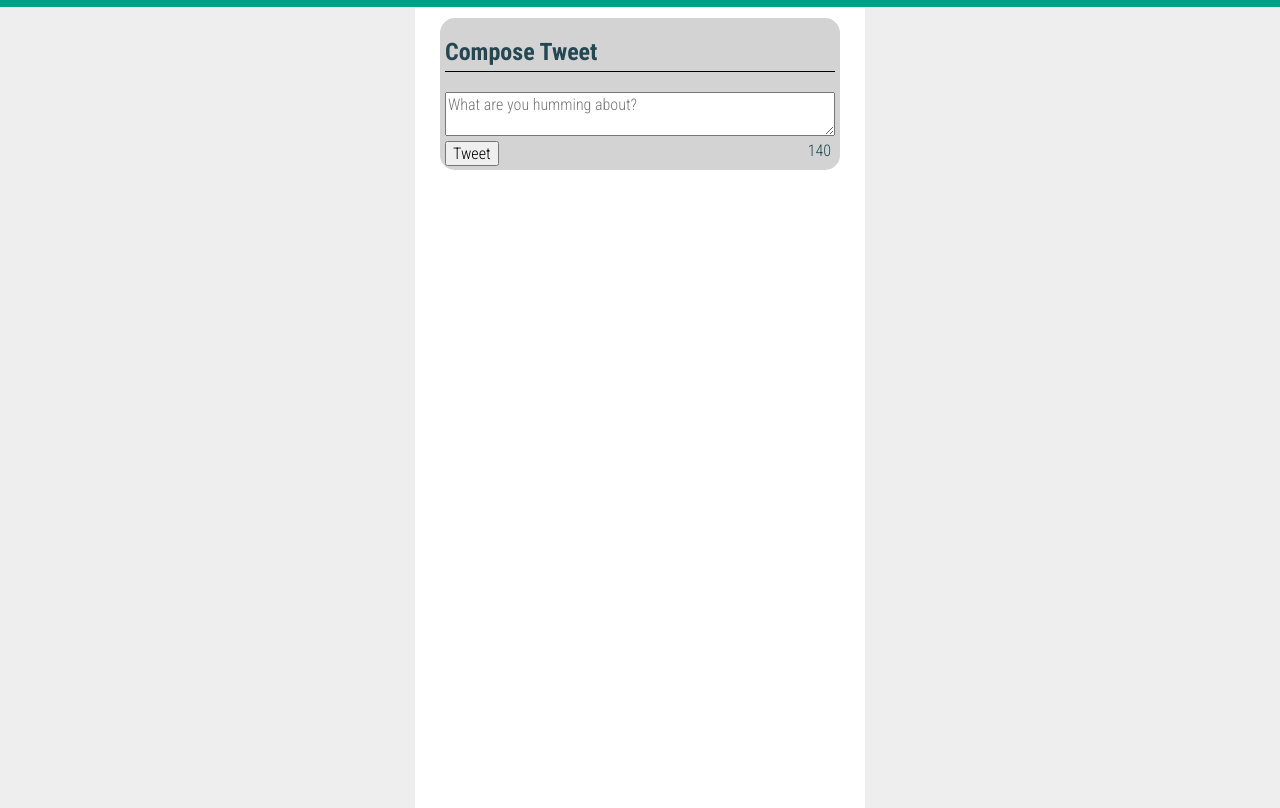
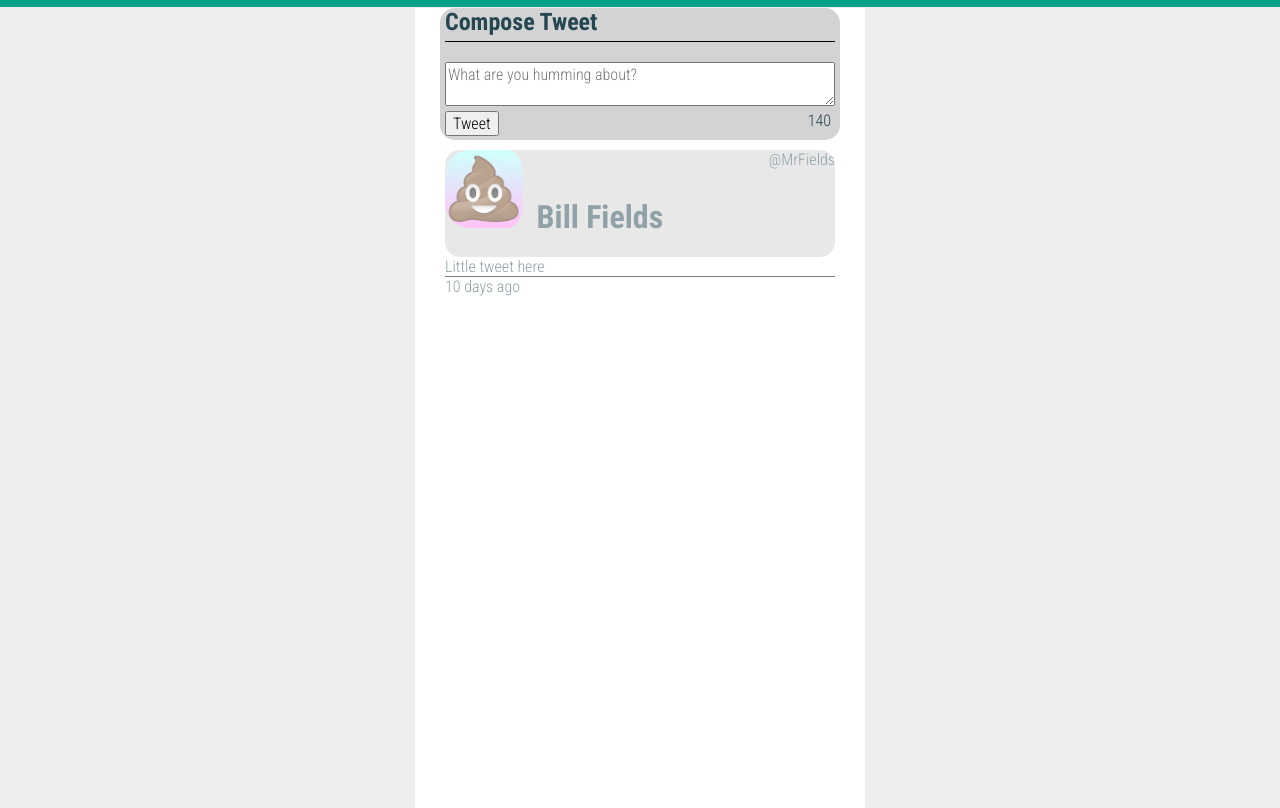
Before and after one commit to nohkes/tweeter, a website: page public/index.html in a window 1280 px wide. Shown: the part 102-910 px from the top of the page. Drawn offline with Linux system fonts and the light colour scheme.

Commit message:
created the posted tweets with css

```diff
--- a/public/index.html
+++ b/public/index.html
@@ -48,6 +48,21 @@
   </form>
 </section>
 
+<section class="next-tweet">
+<article class="tweet">
+<header>
+  <img class="avatar" src="images/doodoo.jpg">
+  <h1 class="name">Bill Fields</h1>
+
+  <span class="handle">@MrFields</span>
+
+</header>
+
+<span>Little tweet here</span>
+<footer class="age">10 days ago</footer>
+</article>
+</section>
+
     </main>
 
   </body>
--- a/public/scripts/app.js
+++ b/public/scripts/app.js
@@ -3,3 +3,6 @@
  * jQuery is already loaded
  * Reminder: Use (and do all your DOM work in) jQuery's document ready function
  */
+function createTweetElement(tweetData) {
+
+}
--- a/public/styles/layout.css
+++ b/public/styles/layout.css
@@ -31,11 +31,13 @@ main {
 	width : 450px; /* 80% */
 	margin : 180px auto;
 	background-color: white;
-	display: flex;
-	margin-top: 110px;
+/*	display: flex;
+*/	margin-top: 110px;
 	height: 100%;
 }
-
+.container .next-tweet:hover{
+opacity: 1;
+}
 .new-tweet {
 	background-color: lightgrey;
 	border-radius: 15px;
@@ -44,6 +46,7 @@ main {
 	padding-right: 5px;
     padding-left: 5px;
     margin-top: 10px;
+
 }
 h2 {
 	border-bottom: 1px solid black;
@@ -55,7 +58,7 @@ h2 {
 	margin-right: 4px;
 }
 textarea {
-	display: block;;
+	display: block;
 	width: 100%;
 	margin-bottom: 5px;
 	margin-right: 2em;
@@ -64,3 +67,44 @@ input {
 	margin-bottom: 4px;
 	margin-right: 2em;
 }
+
+.next-tweet {
+	background-color: white;
+	border-radius: 15px black;
+	width: 400px;
+	margin: auto;
+	padding-right: 5px;
+    padding-left: 5px;
+    margin-top: 10px;
+    float: center;
+    opacity: 0.5;
+}
+.next-tweet header {
+	background-color: lightgrey;
+	/*display: flex;*/
+	border-radius: 15px;
+	vertical-align: top;
+	overflow: auto;
+}
+
+.next-tweet .age {
+border-top: 1px solid black;
+display: block;
+}
+.next-tweet .avatar {
+   /* padding: 0 2em 0 2em;*/
+    padding-right: 10px;
+    width: 20%;
+    height: 100%;
+    box-sizing: content-box;
+    border-radius: 25px;
+    display:inline-flex;
+}
+
+.handle {
+	float: right;
+}
+
+.name {
+display: inline-flex;
+}
```
Also changed, not shown: public/images/doodoo.jpg (added).
